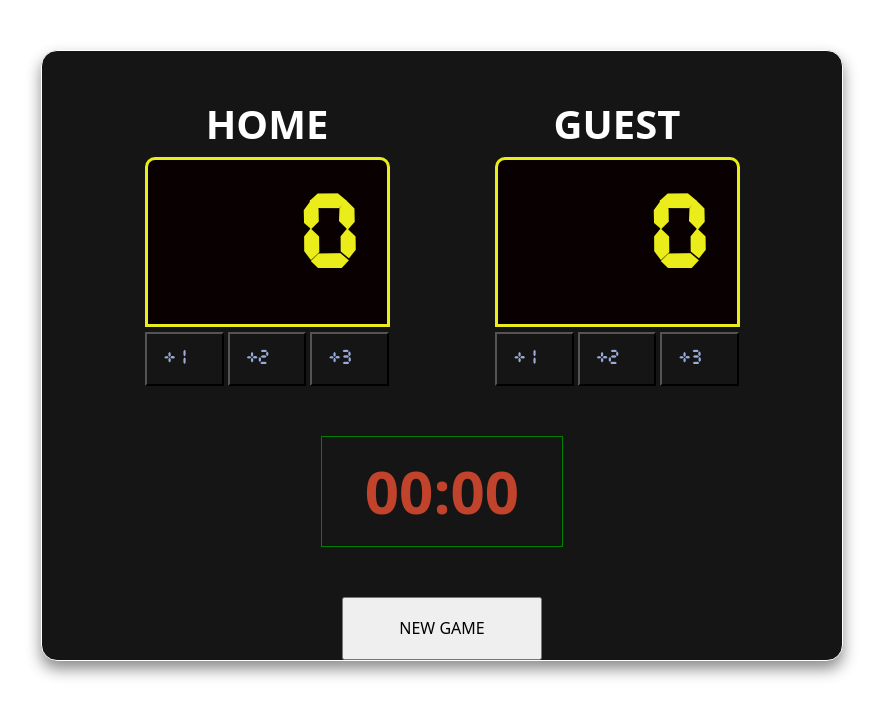
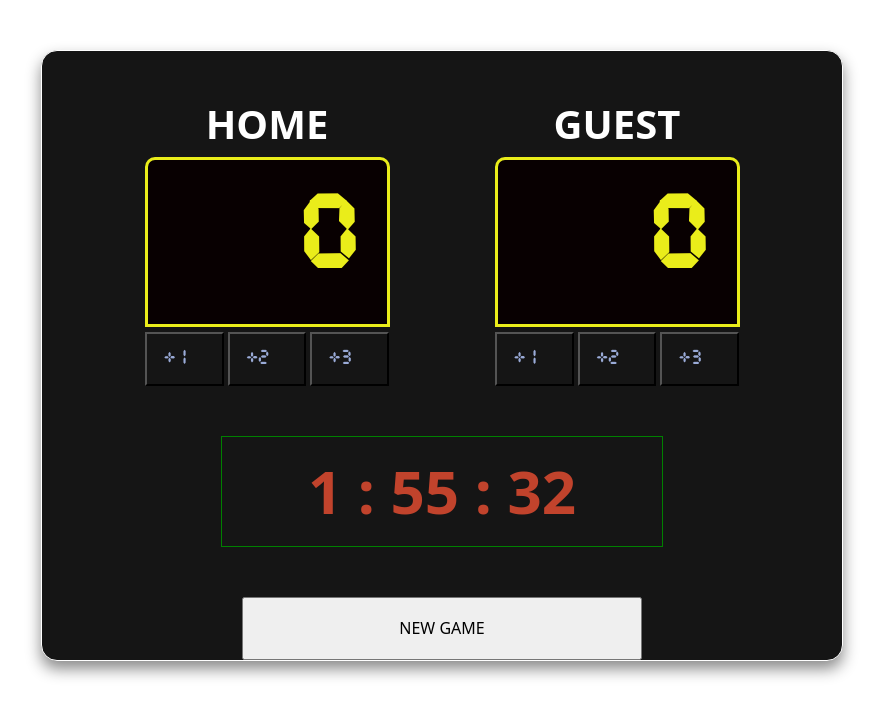
Before and after one commit to Bbrightr/ScoreBoard, a website built with Vite: page index.html in a window 1280 px wide. Shown: the whole page, without its empty margins (198-1081 px from the left). Built offline with nearby package versions, Linux system fonts and the light colour scheme.

Commit message:
Timer Added
Timer added on scoreboard

```diff
--- a/index.html
+++ b/index.html
@@ -25,7 +25,7 @@
                     <button id="newGame-btn" class="newgame-btn" onclick="clearBoard()">NEW GAME</button>
                 </div>
                 <div class="gameTimer">
-                    <h2 id="timer" class="showTimer">00:00</h2>
+                    <h2 id="timer" class="showTimer">00:00:00</h2>
                 </div>
             </div>
         </div>
--- a/javascript.js
+++ b/javascript.js
@@ -2,6 +2,8 @@ let homeScore = document.getElementById("home-score")
 let guestScore = document.getElementById("guest-score")
 let hScore = 0
 let gScore = 0
+
+var countDownDate = new Date("Jan 5, 2030 15:37:25").getTime()
 
 //Home Scores
 function add1PointH(){
@@ -41,7 +43,36 @@ function add3PointG(){
     guestScore.textContent = gScore
 }
 
-function clearBoard(){
+
+
+//timer
+
+var x = setInterval(function() {
+
+    // Get today's date and time
+    var now = new Date().getTime();
+
+    // Find the distance between now and the count down date
+    var distance = countDownDate - now;
+
+    // Time calculations for days, hours, minutes and seconds
+    //var days = Math.floor(distance / (1000 * 60 * 60 * 24));
+    var hours = Math.floor((distance % (1000 * 60 * 5 * 24)) / (1000 * 60 * 60));
+    var minutes = Math.floor((distance % (1000 * 60 * 60)) / (1000 * 60));
+    var seconds = Math.floor((distance % (1000 * 60)) / 1000);
+
+    // Output the result in an element with id="demo"
+    document.getElementById("timer").innerHTML = hours + " : " + minutes + " : " + seconds ;
+
+    // If the count down is over, write some text
+    if (distance < 0) {
+      clearInterval(x);
+      document.getElementById("timer").innerHTML = "EXPIRED";
+    }
+  }, 1000);
+
+  function clearBoard(){
     guestScore.textContent = 0
     homeScore.textContent = 0
+    document.getElementById("timer").innerText = "00:00:00"
 }
--- a/style.css
+++ b/style.css
@@ -101,12 +101,13 @@ h2 {
 .newGame-btn,
 .gameTimer {
     padding: 20px;
-    width: 200px;
+    width: 400px;
     margin-top: 50px;
 }
 
 .newGame-btn {
-
+    padding-left: 50px ;
+    padding-right: 50px
 }
 
 .gameTimer{
```
